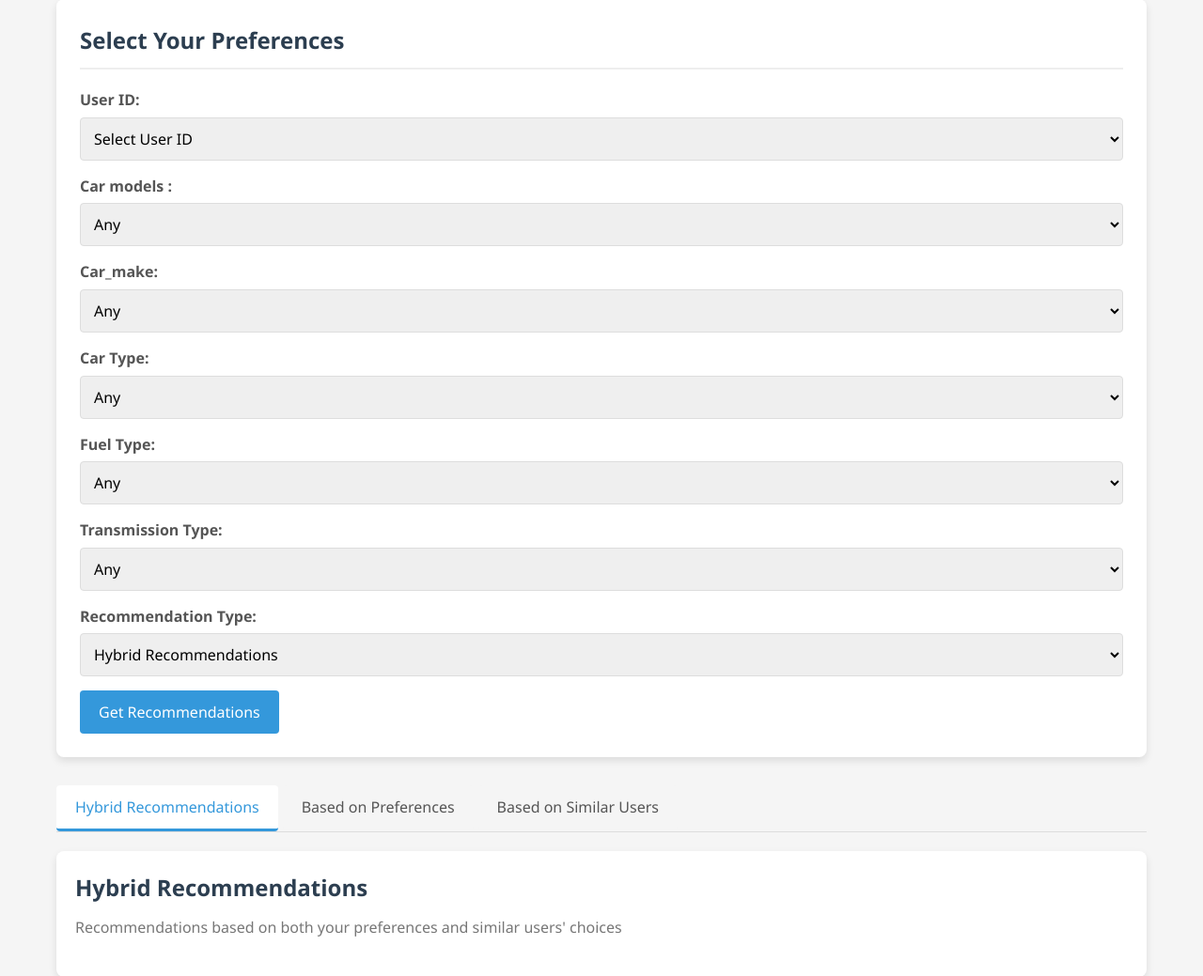
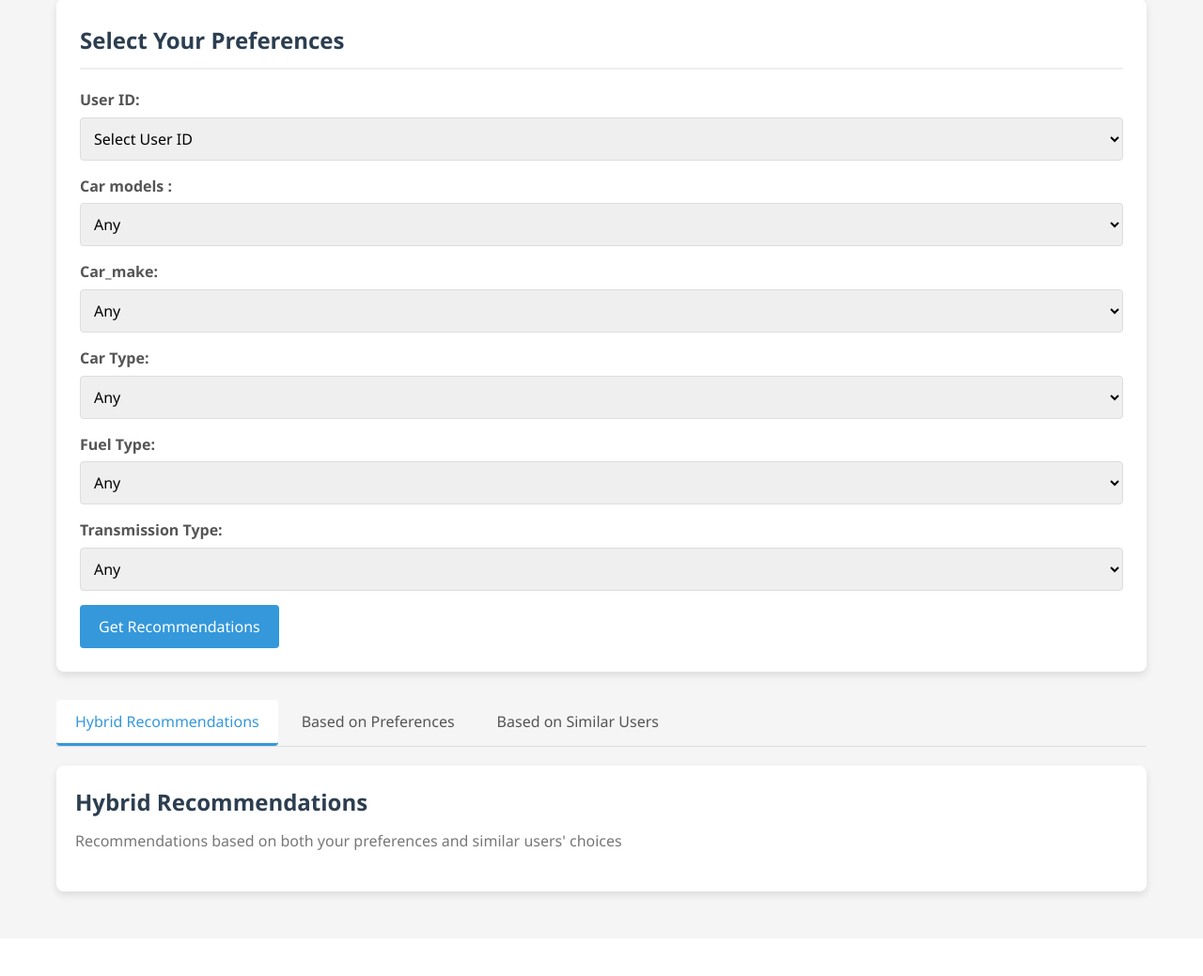
Before and after one commit to EL-GrihMohamed/car_recommendation_system, a Flask app: page / in a window 1280 px wide. Shown: the part 178-1217 px from the top of the page at 94% size. After the commit the page ends 1136 px from the top, so only its background shows below. Run offline with Flask 2, Linux system fonts and the light colour scheme.

Commit message:
routes fixed

```diff
--- a/app.py
+++ b/app.py
@@ -51,13 +51,13 @@ def home():
     transmission_types = sorted(cars_df['transmission_type'].unique())
     user_ids = sorted(users_df['user_id'].unique())
     car_models = sorted(cars_df['car_models'].unique())
-    car_makes = sorted(cars_df['car_make'].unique())  # <-- Corrected column name
+    car_makes = sorted(cars_df['car_make'].unique())
     return render_template('index.html',
                            car_types=car_types,
                            fuel_types=fuel_types,
                            transmission_types=transmission_types,
-                           user_ids=user_ids,  # <-- Comma added here
-                           car_models=car_models,  # <-- Comma added here
+                           user_ids=user_ids,
+                           car_models=car_models,
                            car_makes=car_makes)
 
 # Function to get content-based recommendations
@@ -65,73 +65,85 @@ def get_content_based_recommendations(preferences, top_n=5):
     # Filter cars based on user preferences
     filtered_cars = cars_df.copy()
 
-    if preferences.get('car_models'):
+    # Only apply filters for non-empty preferences
+    if preferences.get('car_models') and preferences['car_models'] != "":
         filtered_cars = filtered_cars[filtered_cars['car_models'] == preferences['car_models']]
 
-    if preferences.get('car_makes'):  # <-- Corrected column name
-        filtered_cars = filtered_cars[filtered_cars['car_makes'] == preferences['car_makes']]
+    if preferences.get('car_makes') and preferences['car_makes'] != "":
+        filtered_cars = filtered_cars[filtered_cars['car_make'] == preferences['car_makes']]  # Note: column is 'car_make' not 'car_makes'
 
-    if preferences.get('car_type'):
+    if preferences.get('car_type') and preferences['car_type'] != "":
         filtered_cars = filtered_cars[filtered_cars['car_type'] == preferences['car_type']]
 
-    if preferences.get('fuel_type'):
+    if preferences.get('fuel_type') and preferences['fuel_type'] != "":
         filtered_cars = filtered_cars[filtered_cars['fuel_type'] == preferences['fuel_type']]
 
-    if preferences.get('transmission_type'):
+    if preferences.get('transmission_type') and preferences['transmission_type'] != "":
         filtered_cars = filtered_cars[filtered_cars['transmission_type'] == preferences['transmission_type']]
 
-    # If no cars match the criteria, return empty list
+    # If no cars match the criteria or no filters were applied, return a sample of cars
     if filtered_cars.empty:
-        return []
+        return cars_df.sample(min(top_n, len(cars_df))).to_dict('records')
 
+    # Return the filtered cars
     return filtered_cars.head(top_n).to_dict('records')
 
 # Function to get collaborative filtering recommendations
 def get_collaborative_recommendations(user_id, top_n=5):
-    # Get all cars not rated by the user
-    all_car_ids = cars_df['car_id'].unique()
-    user_ratings = ratings_df[ratings_df['user_id'] == user_id]['car_id'].unique()
-    unrated_cars = np.setdiff1d(all_car_ids, user_ratings)
+    try:
+        user_id = int(user_id)
+        # Get all cars not rated by the user
+        all_car_ids = cars_df['car_id'].unique()
+        user_ratings = ratings_df[ratings_df['user_id'] == user_id]['car_id'].unique()
+        unrated_cars = np.setdiff1d(all_car_ids, user_ratings)
 
-    # Get predictions for user
-    predictions = []
-    for car_id in unrated_cars:
-        predictions.append((car_id, knn_user.predict(user_id, car_id).est))
+        # Get predictions for user
+        predictions = []
+        for car_id in unrated_cars:
+            predictions.append((car_id, knn_user.predict(user_id, car_id).est))
 
-    # Sort by estimated rating
-    predictions.sort(key=lambda x: x[1], reverse=True)
+        # Sort by estimated rating
+        predictions.sort(key=lambda x: x[1], reverse=True)
 
-    # Get top N car IDs
-    top_car_ids = [pred[0] for pred in predictions[:top_n]]
+        # Get top N car IDs
+        top_car_ids = [pred[0] for pred in predictions[:top_n]]
 
-    # Return car details
-    return cars_df[cars_df['car_id'].isin(top_car_ids)].to_dict('records')
+        # Return car details
+        return cars_df[cars_df['car_id'].isin(top_car_ids)].to_dict('records')
+    except:
+        # Return random cars if there's an error
+        return cars_df.sample(min(top_n, len(cars_df))).to_dict('records')
 
 # Function to get item-based recommendations
 def get_item_based_recommendations(user_id, top_n=5):
-    # Get cars rated by the user
-    user_rated_cars = ratings_df[ratings_df['user_id'] == user_id]['car_id'].unique()
+    try:
+        user_id = int(user_id)
+        # Get cars rated by the user
+        user_rated_cars = ratings_df[ratings_df['user_id'] == user_id]['car_id'].unique()
 
-    if len(user_rated_cars) == 0:
-        return []
+        if len(user_rated_cars) == 0:
+            return cars_df.sample(min(top_n, len(cars_df))).to_dict('records')
 
-    # Get all cars not rated by the user
-    all_car_ids = cars_df['car_id'].unique()
-    unrated_cars = np.setdiff1d(all_car_ids, user_rated_cars)
+        # Get all cars not rated by the user
+        all_car_ids = cars_df['car_id'].unique()
+        unrated_cars = np.setdiff1d(all_car_ids, user_rated_cars)
 
-    # Get predictions for user based on item similarity
-    predictions = []
-    for car_id in unrated_cars:
-        predictions.append((car_id, knn_item.predict(user_id, car_id).est))
+        # Get predictions for user based on item similarity
+        predictions = []
+        for car_id in unrated_cars:
+            predictions.append((car_id, knn_item.predict(user_id, car_id).est))
 
-    # Sort by estimated rating
-    predictions.sort(key=lambda x: x[1], reverse=True)
+        # Sort by estimated rating
+        predictions.sort(key=lambda x: x[1], reverse=True)
 
-    # Get top N car IDs
-    top_car_ids = [pred[0] for pred in predictions[:top_n]]
+        # Get top N car IDs
+        top_car_ids = [pred[0] for pred in predictions[:top_n]]
 
-    # Return car details
-    return cars_df[cars_df['car_id'].isin(top_car_ids)].to_dict('records')
+        # Return car details
+        return cars_df[cars_df['car_id'].isin(top_car_ids)].to_dict('records')
+    except:
+        # Return random cars if there's an error
+        return cars_df.sample(min(top_n, len(cars_df))).to_dict('records')
 
 # Function to get hybrid recommendations
 def get_hybrid_recommendations(user_id, preferences, top_n=5):
@@ -168,19 +180,27 @@ def get_hybrid_recommendations(user_id, preferences, top_n=5):
     sorted_recs = sorted(all_recs.values(), key=lambda x: x['score'], reverse=True)
 
     # Return top N recommendations
-    return [rec['car'] for rec in sorted_recs[:top_n]]
+    recommendations = [rec['car'] for rec in sorted_recs[:top_n]]
+
+    # If no recommendations were found, return a sample of cars
+    if not recommendations:
+        return cars_df.sample(min(top_n, len(cars_df))).to_dict('records')
+
+    return recommendations
 
 @app.route('/recommend', methods=['POST'])
 def recommend():
     data = request.json
-    user_id = int(data['user_id'])
+    user_id = data['user_id']
     preferences = {
+        'car_models': data.get('car_models'),
+        'car_makes': data.get('car_makes'),
         'car_type': data.get('car_type'),
         'fuel_type': data.get('fuel_type'),
         'transmission_type': data.get('transmission_type')
     }
 
-    # Get different types of recommendations
+    # Get all three types of recommendations regardless of selection
     content_recs = get_content_based_recommendations(preferences)
     collab_recs = get_collaborative_recommendations(user_id)
     hybrid_recs = get_hybrid_recommendations(user_id, preferences)
--- a/static/script.js
+++ b/static/script.js
@@ -5,7 +5,6 @@ document.getElementById('recommend-btn').addEventListener('click', function () {
     const carType = document.getElementById('car-type').value;
     const fuelType = document.getElementById('fuel-type').value;
     const transmissionType = document.getElementById('transmission-type').value;
-    const recommendationType = document.getElementById('recommendation-type').value; // Get selected recommendation type
 
     const preferences = {
         user_id: userId,
@@ -25,21 +24,19 @@ document.getElementById('recommend-btn').addEventListener('click', function () {
         headers: {
             'Content-Type': 'application/json',
         },
-        body: JSON.stringify({ ...preferences, recommendation_type: recommendationType }), // Include recommendation type
+        body: JSON.stringify(preferences), // No need for recommendation_type anymore
     })
     .then(response => response.json())
     .then(data => {
         // Hide loading spinner
         document.getElementById('loading').style.display = 'none';
 
-        // Display the recommendations based on the selected type
-        if (recommendationType === 'hybrid') {
-            displayCars(data.hybrid, 'hybrid-cars');
-        } else if (recommendationType === 'content') {
-            displayCars(data.content_based, 'content-cars');
-        } else if (recommendationType === 'collaborative') {
-            displayCars(data.collaborative_filtering, 'collaborative-cars');
-        }
+        // Display all recommendations
+        displayCars(data.hybrid, 'hybrid-cars');
+        displayCars(data.content_based, 'content-cars');
+        displayCars(data.collaborative_filtering, 'collaborative-cars');
+
+        // Keep the current active tab
     })
     .catch(error => {
         console.error('Error:', error);
@@ -70,3 +67,22 @@ function displayCars(cars, containerId) {
         container.appendChild(carCard);
     });
 }
+
+// Add tab switching functionality
+document.querySelectorAll('.tab-button').forEach(button => {
+    button.addEventListener('click', function() {
+        const tabId = this.getAttribute('data-tab');
+
+        // Remove active class from all tabs and tab contents
+        document.querySelectorAll('.tab-button').forEach(btn => {
+            btn.classList.remove('active');
+        });
+        document.querySelectorAll('.tab-content').forEach(content => {
+            content.classList.remove('active');
+        });
+
+        // Add active class to the clicked tab and its content
+        this.classList.add('active');
+        document.getElementById(`${tabId}-recommendations`).classList.add('active');
+    });
+});
--- a/templates/index.html
+++ b/templates/index.html
@@ -70,15 +70,6 @@
                     {% endfor %}
                 </select>
             </div>
-            <!-- Add the Recommendation Type dropdown here -->
-            <div class="form-group">
-                <label for="recommendation-type">Recommendation Type:</label>
-                <select id="recommendation-type">
-                    <option value="hybrid">Hybrid Recommendations</option>
-                    <option value="content">Based on Preferences</option>
-                    <option value="collaborative">Based on Similar Users</option>
-                </select>
-            </div>
             <button id="recommend-btn">Get Recommendations</button>
         </div>
 
```
